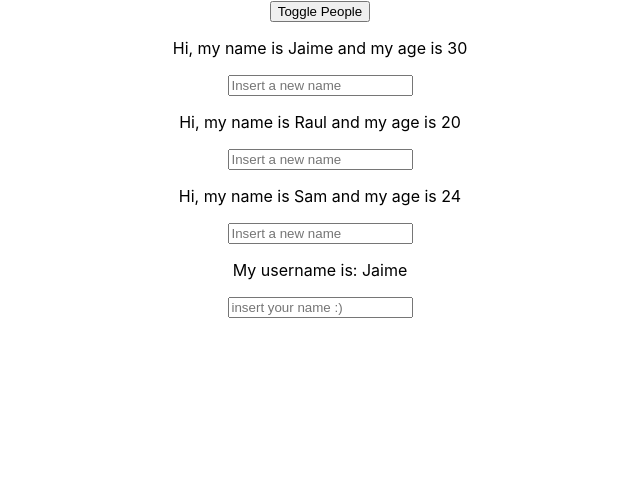
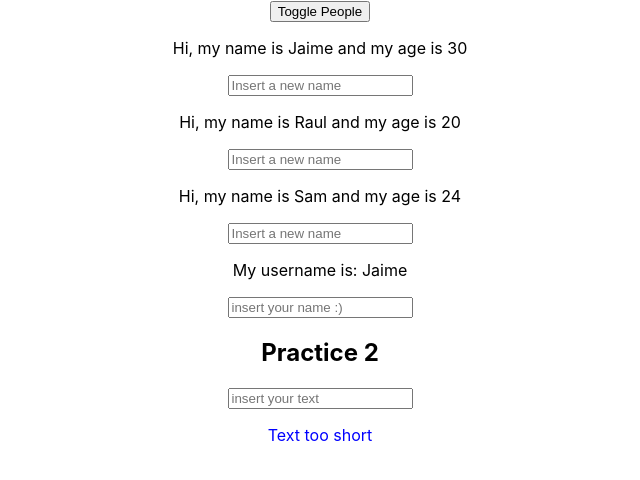
Before and after one commit to ing-arriola/ReactPractice, a React (Create React App) app: page / in a window 1280 px wide. Shown: the top 480 px of the page, without its empty margins (320-960 px from the left). Built offline with nearby package versions, Linux system fonts and the light colour scheme.

Commit message:
Added getLength function and also added ValidationComponent

```diff
--- a/src/App.js
+++ b/src/App.js
@@ -3,6 +3,7 @@ import "./App.css";
 import Person from "./Person/Person";
 import UserOutput from "./Person/UserOutput";
 import UserInput from "./Person/UserInput";
+import ValidationComponent from "./Practice2/ValidationComponent";
 function App() {
   const [peopleState, setPeople] = useState({
     people: [
@@ -20,16 +21,10 @@ function App() {
     showpeople: { show: true },
   });
 
-  /*const switchNameHandler = () => {
-    setPeople({
-      people: [
-        { name: "Susan", age: 40 },
-        { name: "Alison", age: 19 },
-        { name: "Jhosseline", age: 25 },
-      ],
-    });
-  };
-*/
+  const [lengthOfString, setlengthOfString] = useState({
+    numChars: { characters: 0 },
+  });
+
   const changeHandler = (e, id) => {
     //I need to know who is the user such name has been changed, so that's why I sent the id
     const userIndex = peopleState.people.findIndex((p) => {
@@ -68,6 +63,12 @@ function App() {
     });
   };
 
+  const getLength = (e) => {
+    setlengthOfString({
+      numChars: { characters: e.target.value.length },
+    });
+  };
+
   return (
     <div className="App">
       <button onClick={togglePeople}>Toggle People</button>
@@ -89,6 +90,10 @@ function App() {
 
       <UserOutput myname={username.user.name} />
       <UserInput changed={userNameChangeHandler} />
+
+      <h2>Practice 2</h2>
+      <input placeholder="insert your text" onChange={getLength} />
+      <ValidationComponent tlength={lengthOfString.numChars.characters} />
     </div>
   );
 }
--- /dev/null
+++ b/src/Practice2/ValidationComponent.js
@@ -0,0 +1,14 @@
+import React from "react";
+
+const ValidationComponent = ({ tlength }) => {
+  const style = {
+    color: "blue",
+  };
+  return (
+    <div style={style}>
+      {tlength < 6 ? <p>Text too short</p> : <p>Text is OK!!</p>}
+    </div>
+  );
+};
+
+export default ValidationComponent;
```
